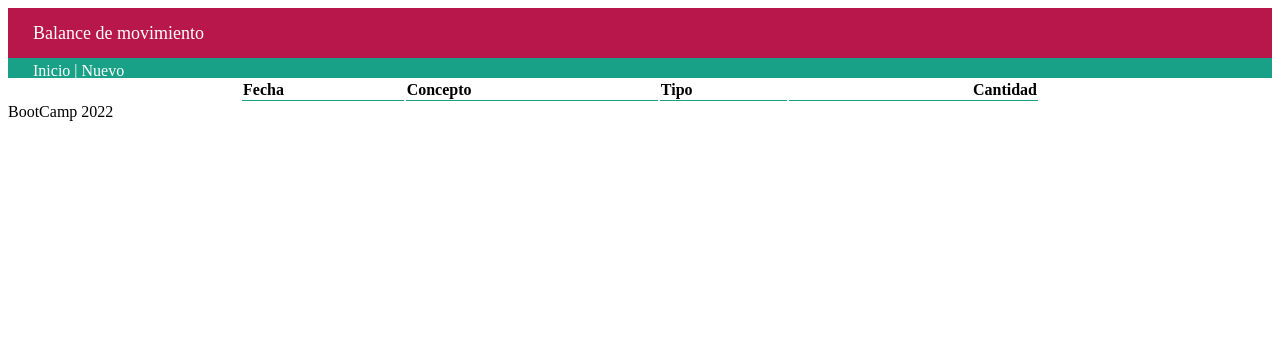
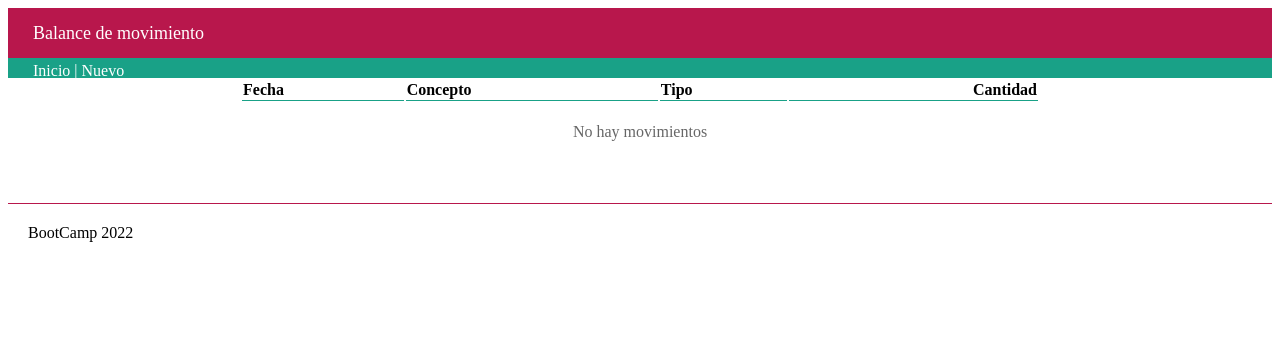
Before and after one commit to Luisda1977/hello-flask, a Flask app: template balance/templates/inicio.html in a window 1280 px wide. Shown: the top 338 px of the page. Run offline with Flask 2, Linux system fonts and the light colour scheme; the template is opened without the code that fills it, so the values that code supplies are empty.

Commit message:
Tratamos el caso de tener una lista vacía; generamos copia de movimientos para jugar con ello.

```diff
--- a/balance/static/css/styles.css
+++ b/balance/static/css/styles.css
@@ -41,5 +41,11 @@ table.paper {
 .pie_de_pagina {
     margin-top: 40px;
     padding: 20px;
-    border-top: #b8174c solid 1px;
+    border-top: solid 1px #b8174c;
 }
+
+.lista-vacia {
+   text-align: center;
+   padding: 20px;
+   color: #666666;
+}
--- a/balance/templates/inicio.html
+++ b/balance/templates/inicio.html
@@ -24,7 +24,8 @@
             <th class="titulo-tabla">Tipo</th>
             <th class="titulo-tabla numero">Cantidad</th>
         </tr>
-        {% for mov in movs %}
+        {% if movs %}
+            {% for mov in movs %}
         <tr>
             <td>{{mov.fecha}}</td>
             <td>{{mov.concepto}}</td>
@@ -37,8 +38,13 @@
             <td class="numero">{{mov.cantidad}}</td>
         </tr>
         {% endfor %}
+        {% else %}
+            <tr>
+                <td colspan="4" class="lista-vacia">No hay movimientos</td>
+            </tr>
+            {% endif %}
         </table>
     </main>
-    <footer class="pie_de_página">BootCamp 2022</footer>
+<footer class="pie_de_pagina">BootCamp 2022</footer>
 </body>
 </html>
--- a/balance/views.py
+++ b/balance/views.py
@@ -8,7 +8,7 @@ from . models import ListaMovimientos
 def home():
     movimientos = ListaMovimientos()
     movimientos.leer_archivo()
-    return render_template("inicio.html", movs=movimientos.lista_movimientos)
+    return render_template("inicio.html", movs=movimientos.movimientos)
 
 @app.route("/nuevo")
 def nuevo():
```
Also changed, not shown: balance/models.py (+9 -2 lines), balance/data/movimientos copy.csv (renamed from balance/data/movimientos.csv).
